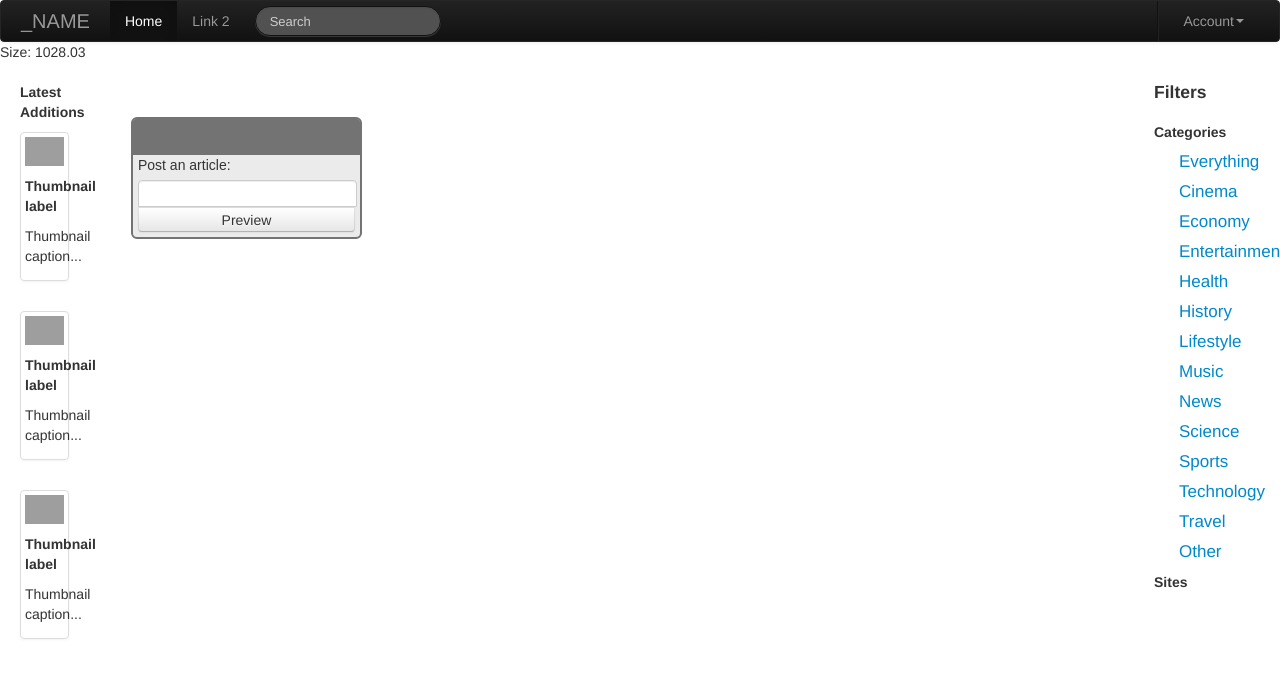
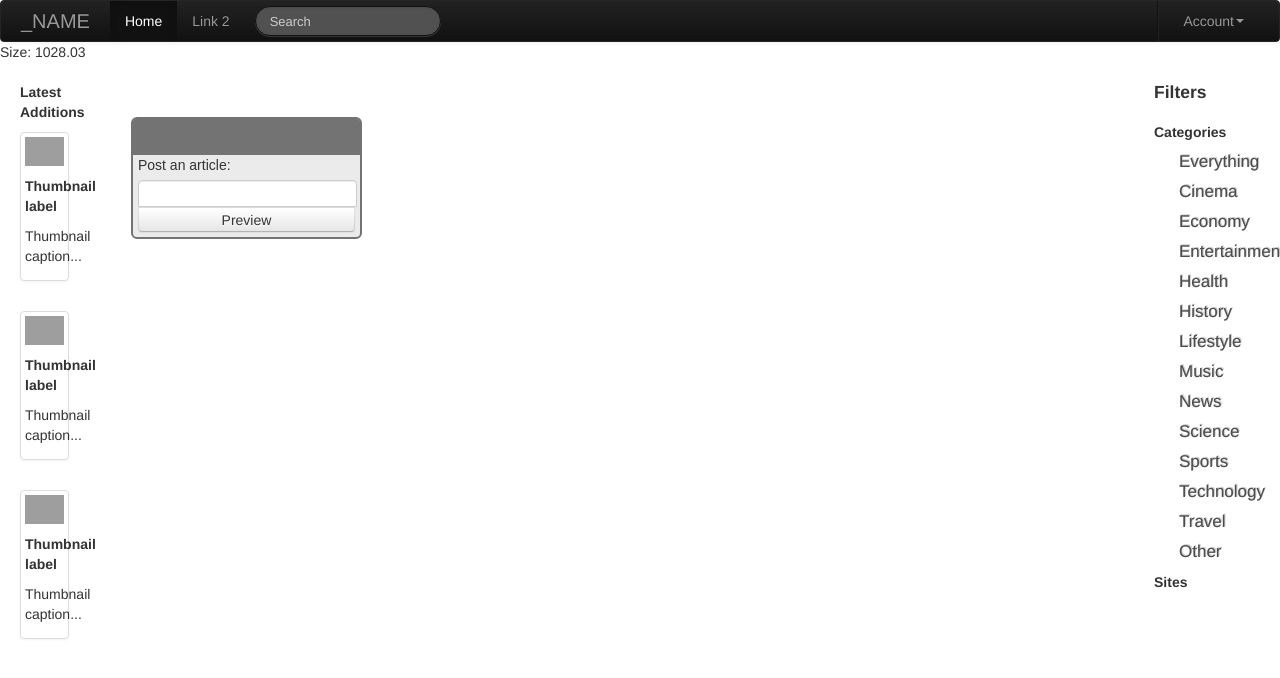
Before and after one commit to Paschalis/sociopub, a PHP site: page / in a window 1280 px wide. Shown: the top 678 px of the page. Run offline with PHP 8.4, Linux system fonts and the light colour scheme; the visitor is signed in with stand-in values (Sample User, id 1); a stand-in replaces the project's code that opens the database connection; some libraries are stand-ins or nearby versions; grey boxes are pictures that could not be loaded.

Commit message:
Fix on mobile ui/responsive
bit css changes on the categories and sites

```diff
--- a/workspace/SocialPub/css/ourstyle.css
+++ b/workspace/SocialPub/css/ourstyle.css
@@ -426,8 +426,6 @@ Title of article
     font-size: 17px;
     margin: 0px;
     padding: 0px;
-    /*position: absolute;*/
-    /*bottom: 0px;*/
     text-align: center;
     text-shadow: -1px -1px 0 #cdcdcd, 1px -1px 0 #cdcdcd, -1px 1px 0 #cdcdcd, 1px 1px 0 #cdcdcd;
 }
@@ -475,10 +473,15 @@ Notification
 }
 
 #rightContent ul li {
-    margin: 10px 0px 10px 0px;
+    margin: 10px 0px 5px 0px;
     list-style:none;
 }
 #rightContent ul li a{
     font-size:17px;
     text-decoration: none;
+    color:#4c4c4c;
+    text-shadow: 0px 0px 0 #cdcdcd, 0px 0px 0 #cdcdcd, 0px 0px 0 #cdcdcd, 1px -1px 0 #cdcdcd;
 }
+#rightContent ul li a:hover{
+    color: #1173ce;
+}
--- a/workspace/SocialPub/index.php
+++ b/workspace/SocialPub/index.php
@@ -28,6 +28,7 @@ include("scripts/initializeSession.php");
     <link href="css/isotope.css" rel="stylesheet">
     <link href="css/bootstrap.css" rel="stylesheet">
     <link href="css/bootstrap-responsive.min.css" rel="stylesheet">
+
     <link href="css/ourstyle.css" rel="stylesheet">
 
     <!-- Obsolete web browsers -->
@@ -42,7 +43,7 @@ include("scripts/initializeSession.php");
 <div class="container-fluid">
     <div class="row-fluid">
 
-        <div class="span1" id="leftContent">
+        <div class="span1 hidden-phone" id="leftContent">
             <?php include('html/leftContent.php'); ?>
         </div>
         <div class="span10" id="mainContent">
@@ -56,7 +57,7 @@ include("scripts/initializeSession.php");
             include('html/mainContent.php');
             ?>
         </div>
-        <div class="span1 hidden-phone" id="rightContent">
+        <div class="span1" id="rightContent">
             <?php include('html/rightContent.php'); ?>
         </div>
     </div>
```
